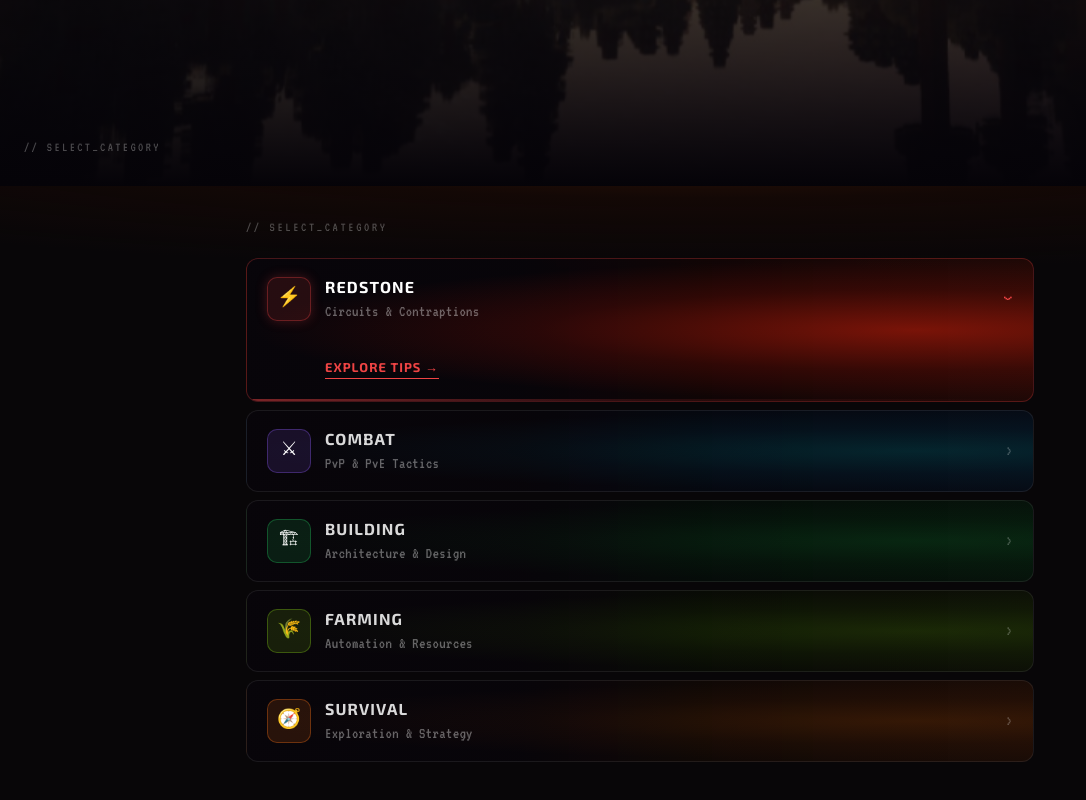
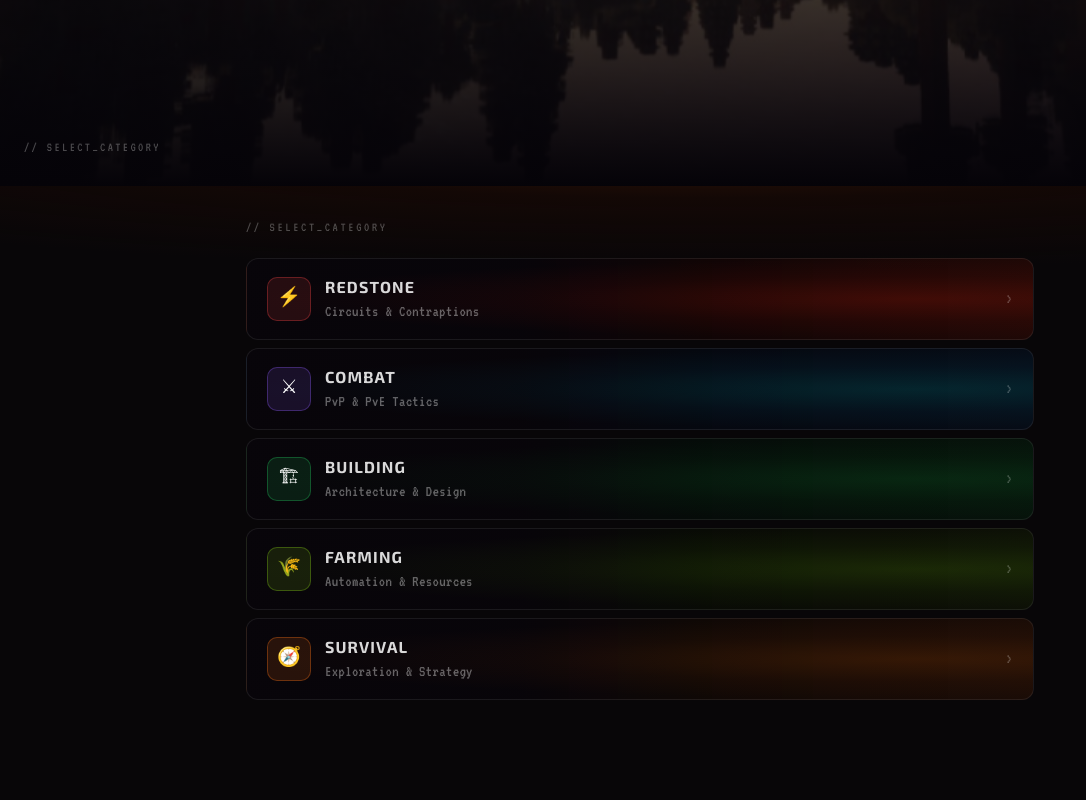
Before and after one commit to cupsussyman-spec/gaming-website, a React (Vite) app in the folder client/: page / in a window 1280 px wide. Shown: the part 674-1474 px from the top of the page, without its empty margins (0-1086 px from the left). Built offline with nearby package versions, Linux system fonts and the light colour scheme; no server answers.

Commit message:
Expand category cards on hover instead of click

```diff
--- a/client/src/pages/Home.jsx
+++ b/client/src/pages/Home.jsx
@@ -84,7 +84,7 @@ const CATEGORIES = [
 
 export default function Home() {
   const navigate = useNavigate();
-  const [expanded, setExpanded] = useState('Redstone');
+  const [expanded, setExpanded] = useState('');
 
   return (
     <div style={{ minHeight: '100vh', paddingBottom: '80px' }}>
@@ -240,7 +240,8 @@ export default function Home() {
                   position: 'relative',
                   cursor: 'pointer',
                 }}
-                onClick={() => setExpanded(isOpen ? '' : cat.name)}
+                onMouseEnter={() => setExpanded(cat.name)}
+                onMouseLeave={() => setExpanded('')}
               >
                 {/* Accent glow — always present, more visible when open */}
                 <div style={{
```
